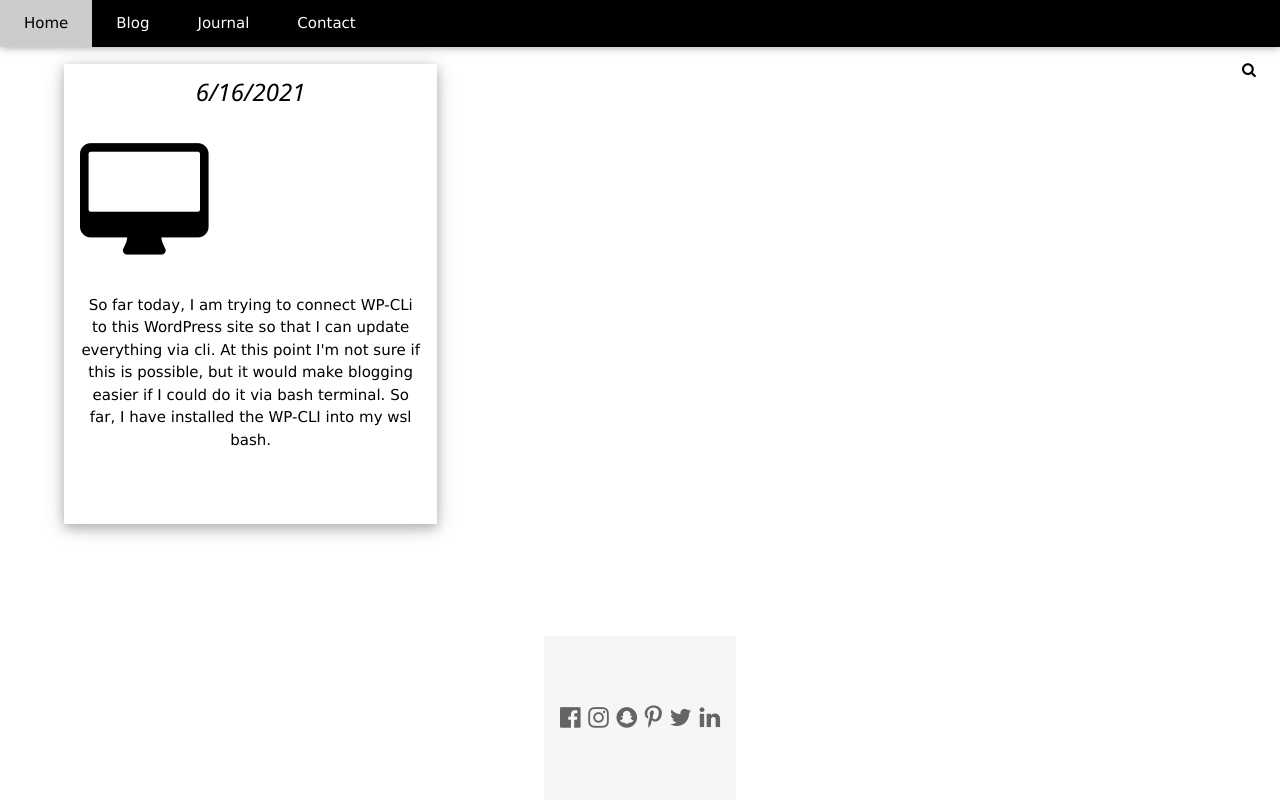
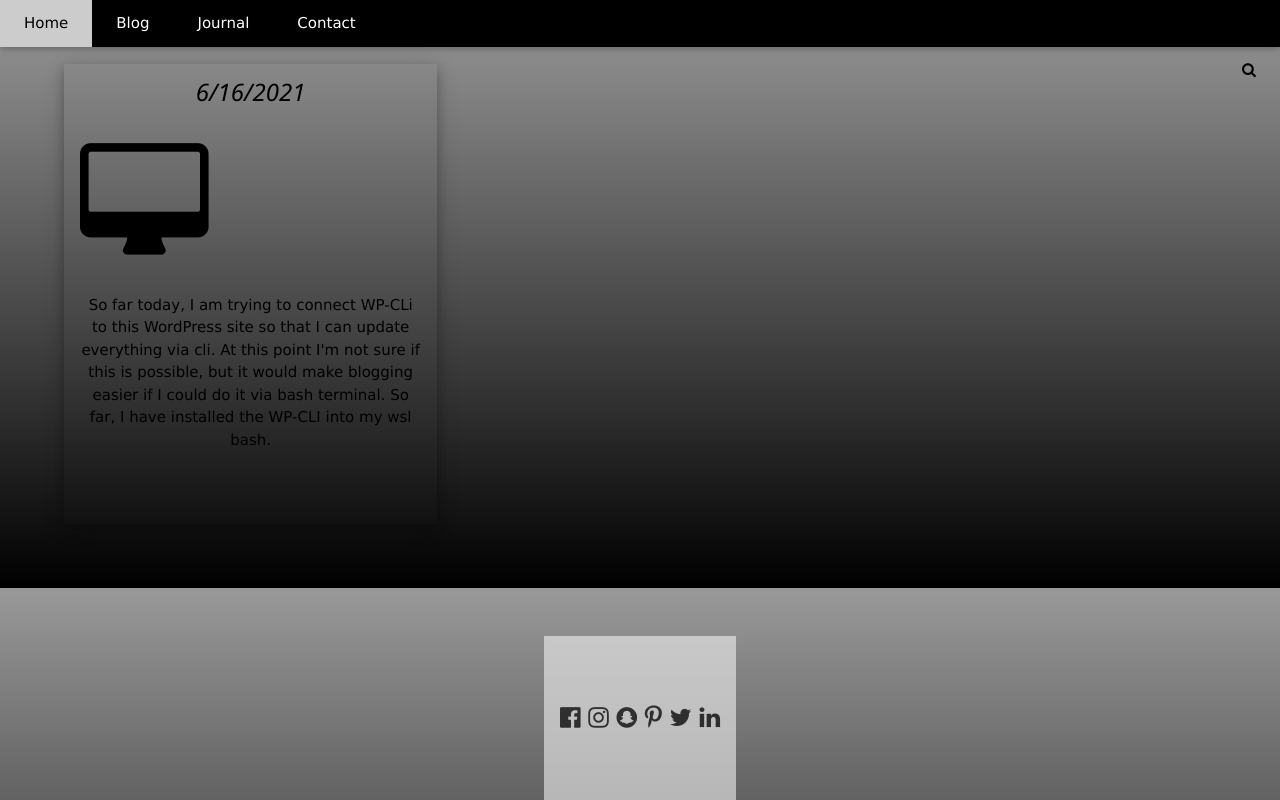
Before and after one commit to s501094/s501094.github.io, a PHP site: page /Blog/Posts/index.html in a window 1280 px wide. Run offline with PHP 8.4, Linux system fonts and the light colour scheme.

Commit message:
adding background gradient

```diff
--- a/css/style.css
+++ b/css/style.css
@@ -2,6 +2,8 @@ body {
     font-family: "Lato", sans-serif;
     display: flex;
     background-repeat: no-repeat;
+    background: #000;
     background-size: cover;
+    background: linear-gradient(#999, #000);
     justify-content: center;
 }
```
